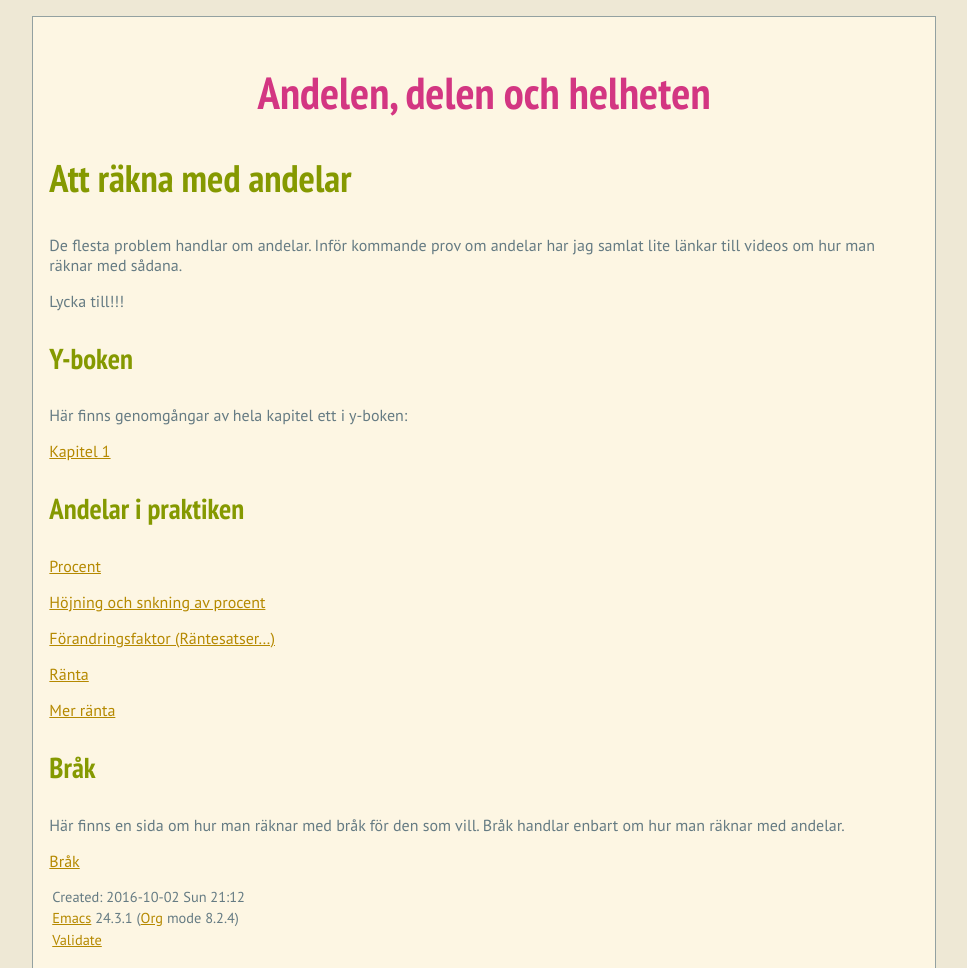
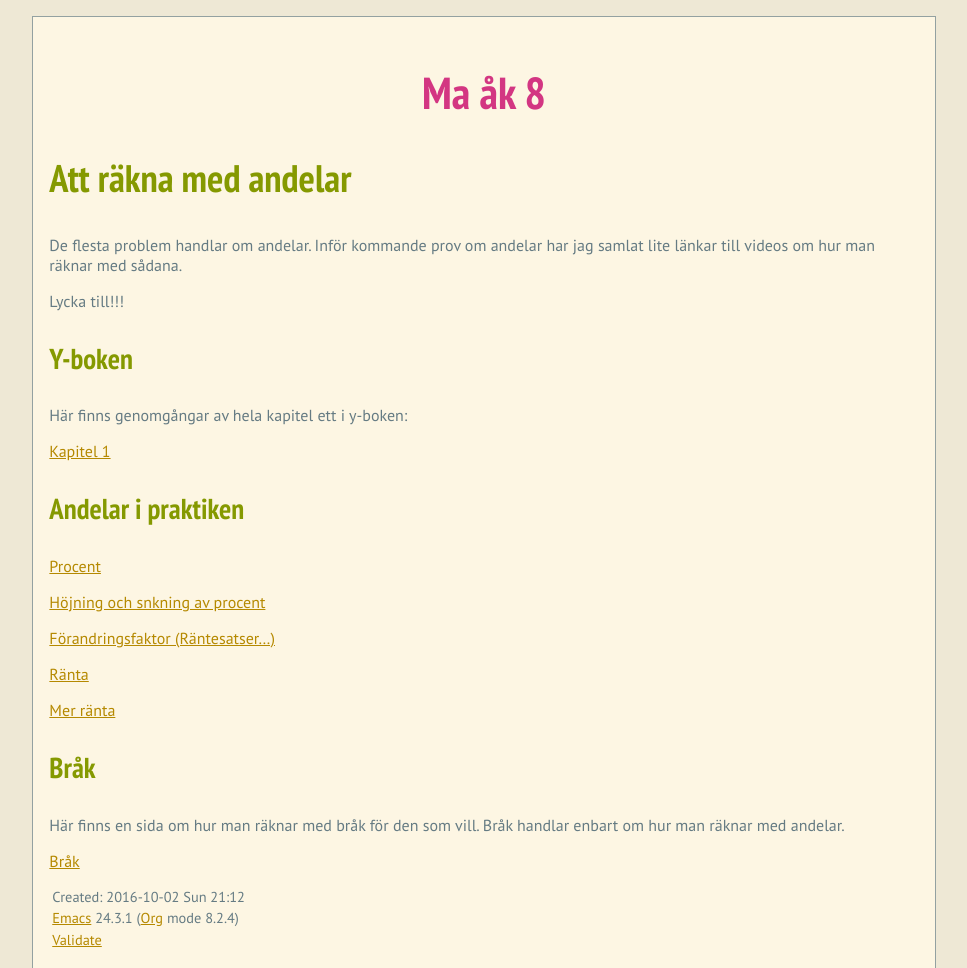
Before and after one commit to mikaelhall/bergsaker, a plain HTML site: page prov1.html in a window 1280 px wide. Shown: the top 968 px of the page, without its empty margins (156-1123 px from the left). Drawn offline with Linux system fonts and the light colour scheme.

Commit message:
Update prov1.html

```diff
--- a/prov1.html
+++ b/prov1.html
@@ -135,7 +135,7 @@ for the JavaScript code in this tag.
 </head>
 <body>
 <div id="content">
- <h1 class="title">Andelen, delen och helheten</h1>
+ <h1 class="title">Ma åk 8</h1>
 <div id="outline-container-sec-1" class="outline-2">
 <h2 id="sec-1">Att räkna med andelar</h2>
 <div class="outline-text-2" id="text-1">
```
